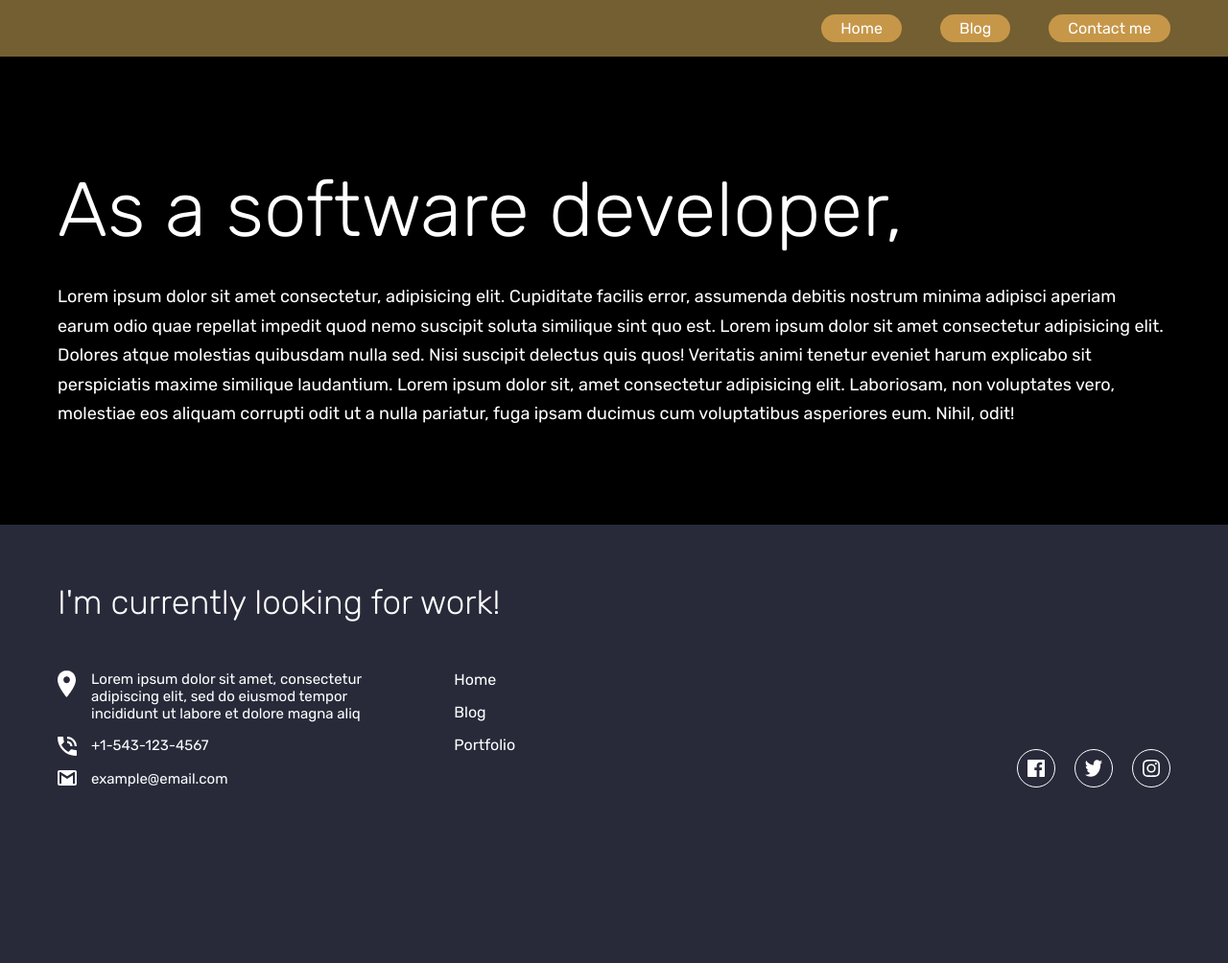
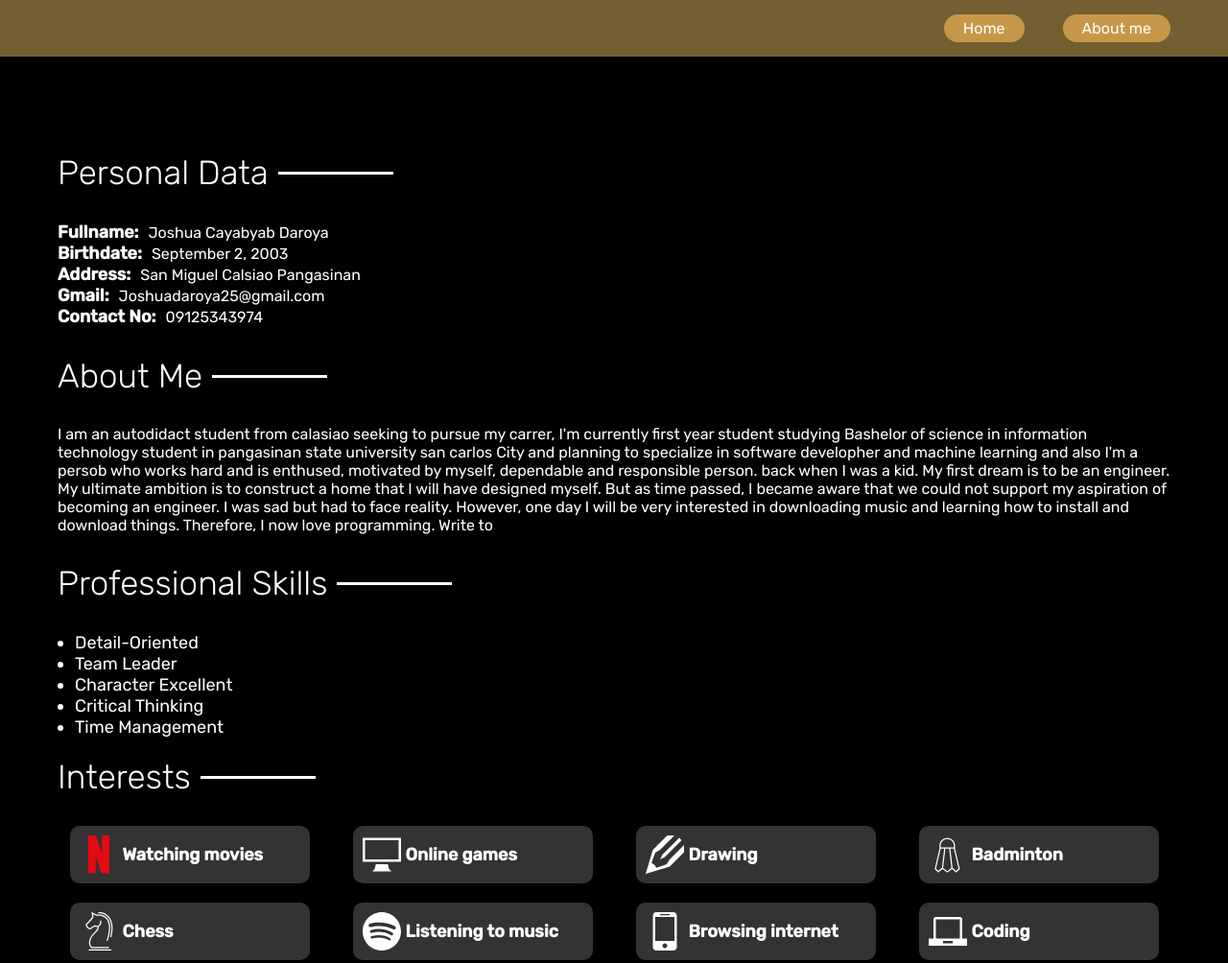
Before and after one commit to anonggentlegentle/Joshua-s-site, a website: page aboutme.html in a window 1280 px wide. Shown: the top 1004 px of the page at 96% size. Before the commit the page ends 881 px from the top, so only its background shows below. Drawn offline with Linux system fonts and the light colour scheme.

Commit message:
Revise content and add styles

```diff
--- a/aboutme.html
+++ b/aboutme.html
@@ -18,13 +18,11 @@
     <header class="header">
       <ul class="header__menu container">
         <li class="header__item">
-          <a href="index.html" class="header__link">Home</a>
+          <a href="#" class="header__link">Home</a>
         </li>
         <li class="header__item">
-          <a href="#" class="header__link">Blog</a>
-        </li>
-        <li class="header__item">
-          <a href="#" class="header__link">Contact me</a>
+          <a href="aboutme.html" target="_blank" class="header__link">
+            About me</a>
         </li>
       </ul>
     </header>
@@ -32,73 +30,126 @@
     <main class="main main--about">
       <section class="container">
         <div class="main__about">
-            <h1 class="heading heading--1">
-             As a software developer,
-            </h1>
-            <p class="main__about-text">
-                Lorem ipsum dolor sit amet consectetur, adipisicing elit. Cupiditate facilis error, assumenda debitis nostrum minima adipisci aperiam earum odio quae repellat impedit quod nemo suscipit soluta similique sint quo est. Lorem ipsum dolor sit amet consectetur adipisicing elit. Dolores atque molestias quibusdam nulla sed. Nisi suscipit delectus quis quos! Veritatis animi tenetur eveniet harum explicabo sit perspiciatis maxime similique laudantium. Lorem ipsum dolor sit, amet consectetur adipisicing elit. Laboriosam, non voluptates vero, molestiae eos aliquam corrupti odit ut a nulla pariatur, fuga ipsam ducimus cum voluptatibus asperiores eum. Nihil, odit!
-            </p>
+            <div class="main__about-personal">
+              <h2 class="heading heading--2 heading--line">
+                Personal Data
+                <span class="main__line-design">&nbsp;</span>
+              </h2>
+
+              <div class="main__about-personal-box">
+                <h4 class="heading heading--4">Fullname:</h4>
+                <p class="main__about-personal-p">Joshua Cayabyab Daroya</p>
+              </div>
+              <div class="main__about-personal-box"><h4 class="heading heading--4">Birthdate:</h4>
+                <p class="main__about-personal-p">September 2, 2003</p></div>
+              <div class="main__about-personal-box"><h4 class="heading heading--4">Address:</h4>
+                <p class="main__about-personal-p">San Miguel Calsiao Pangasinan</p></div>
+              <div class="main__about-personal-box"><h4 class="heading heading--4">Gmail:</h4>
+                <p class="main__about-personal-p">Joshuadaroya25@gmail.com</p></div>
+              <div class="main__about-personal-box"><h4 class="heading heading--4">Contact No:</h4>
+                <p class="main__about-personal-p">09125343974</p></div>
+            </div>
+
+
+            <div class="main__about-me">
+              <h2 class="heading heading--2 heading--line">
+               About Me
+               <span class="main__line-design">&nbsp;</span>
+              </h2>
+              <p class="main__about-me-text">
+                I am an autodidact student  from calasiao seeking to pursue my carrer, I'm currently first year   student studying Bashelor of science in information technology  student in  pangasinan state university san carlos City and planning to specialize in software developher and machine learning and also I'm a persob who works hard and is enthused, motivated by myself, dependable and responsible person. back when I was a kid. My first dream is to be an engineer. My ultimate ambition is to construct a home that I will have designed myself. But as time passed, I became aware that we could not support my aspiration of becoming an engineer. I was sad but had to face reality. However, one day I will be very interested in downloading music and learning how to install and download things. Therefore, I now love programming.
+                Write to
+              </p>
+            </div>
+
+
+              <div class="main__about-skills">
+                <h2 class="heading heading--2 heading--line">
+                  Professional Skills
+                  <span class="main__line-design">&nbsp;</span>
+                </h2>
+
+                <ul class="main__about-list">
+                  <li class="heading heading--4">Detail-Oriented</li>
+                  <li class="heading heading--4">Team Leader</li>
+                  <li class="heading heading--4">Character Excellent</li>
+                  <li class="heading heading--4">Critical Thinking</li>
+                  <li class="heading heading--4">Time Management</li>
+                </ul>
+              </div>
+        </div>
+
+        <div class="main__interest-box">
+          <h2 class="heading heading--2 heading--line">
+            Interests
+            <span class="main__line-design">&nbsp;</span>
+          </h2>
+          <div class="main__interest-list">
+            <div class="main__interest main__interest--1">
+              <div class="main__interest-icon"><img src="images/netflix.svg" alt="Icon" class="main__interest-img"></div>
+              <h4 class="heading heading--4">
+                Watching movies
+              </h4>
+            </div>
+            <div class="main__interest main__interest--2">
+              <div class="main__interest-icon"><img src="images/display.svg" alt="Icon" class="main__interest-img"></div>
+              <h4 class="heading heading--4">
+               Online games
+              </h4>
+            </div>
+            <div class="main__interest main__interest--3">
+              <div class="main__interest-icon"><img src="images/pencil2.svg" alt="Icon" class="main__interest-img"></div>
+              <h4 class="heading heading--4">
+                Drawing
+              </h4>
+            </div>
+            <div class="main__interest main__interest--4">
+              <div class="main__interest-icon"><img src="images/shuttlecock.svg" alt="Icon" class="main__interest-img"></div>
+              <h4 class="heading heading--4">
+                Badminton
+              </h4>
+            </div>
+            <div class="main__interest main__interest--5">
+              <div class="main__interest-icon"><img src="images/strategy.svg" alt="Icon" class="main__interest-img"></div>
+              <h4 class="heading heading--4">
+                Chess
+              </h4>
+            </div>
+            <div class="main__interest main__interest--6">
+              <div class="main__interest-icon"><img src="images/spotify.svg" alt="Icon" class="main__interest-img"></div>
+              <h4 class="heading heading--4">
+                Listening to music
+              </h4>
+            </div>
+            <div class="main__interest main__interest--7">
+              <div class="main__interest-icon"><img src="images/mobile.svg" alt="Icon" class="main__interest-img"></div>
+              <h4 class="heading heading--4">
+                Browsing internet
+              </h4>
+            </div>
+            <div class="main__interest main__interest--8">
+              <div class="main__interest-icon"><img src="images/laptop.svg" alt="Icon" class="main__interest-img"></div>
+              <h4 class="heading heading--4">
+               Coding
+              </h4>
+            </div>
+          </div>
         </div>
       </section>
     </main>
 
     <footer class="footer" id="footer">
       <div class="container">
-        <h2 class="heading heading--2">I'm currently looking for work!</h2>
 
         <div class="footer__main">
-          <div class="footer__details">
-            <div class="footer__photo-icon footer__photo-icon--address">
-              <img
-                src="images/icon-location.svg"
-                alt="Icon"
-                class="footer__icon footer__icon--address"
-              />
-            </div>
-            <p class="footer__text footer__text--address">
-              Lorem ipsum dolor sit amet, consectetur adipiscing elit, sed do
-              eiusmod tempor incididunt ut labore et dolore magna aliq
-            </p>
-            <div class="footer__photo-icon footer__photo-icon--contact">
-              <img
-                src="images/icon-phone.svg"
-                alt="Icon"
-                class="footer__icon footer__icon--contact"
-              />
-            </div>
-            <p class="footer__text footer__text--contact">+1-543-123-4567</p>
-            <div class="footer__photo-icon footer__photo-icon--email">
-              <img
-                src="images/icon-email.svg"
-                alt="Icon"
-                class="footer__icon footer__icon--email"
-              />
-            </div>
-            <p class="footer__text footer__text--email">example@email.com</p>
-          </div>
-
-          <div class="footer__info">
-            <ul class="footer__menu">
-              <li class="footer__item">
-                <a href="index.html" class="footer__link">Home</a>
-              </li>
-              <li class="footer__item">
-                <a href="#" class="footer__link">Blog</a>
-              </li>
-              <li class="footer__item">
-                <a href="#" class="footer__link">Portfolio</a>
-              </li>
-            </ul>
-          </div>
-
           <div class="footer__socials">
-            <a href="#" class="footer__socials-link">
+            <a href="https://www.facebook.com/joshuadaroya125" target="_blank" class="footer__socials-link">
                 <img src="images/icon-facebook.svg" class="footer__socials-photo"></img>
             </a>
-            <a href="#" class="footer__socials-link">
+            <a href="https://twitter.com/JoshuaDenji"  target="_blank" class="footer__socials-link">
                 <img src="images/icon-twitter.svg" class="footer__socials-photo"></img>
             </a>
-            <a href="#" class="footer__socials-link">
+            <a href="https://www.instagram.com/itzjosshuaa/"  target="_blank" class="footer__socials-link">
                 <img src="images/icon-instagram.svg" class="footer__socials-photo"></img>
             </a>
           </div>
--- a/css/style.scss
+++ b/css/style.scss
@@ -90,6 +90,79 @@ video {
 .main {
   background-color: var(--color-black-1);
 
+  &__interest-box {
+    margin-top: 2rem;
+
+    display: flex;
+    flex-direction: column;
+  }
+
+  &__interest-list {
+    display: grid;
+    grid-template-columns: repeat(auto-fit, minmax(25rem, 1fr));
+    justify-items: center;
+    gap: 2rem;
+    align-items: center;
+  }
+
+  &__interest {
+    width: 25rem;
+    background-color: #333;
+    padding: 1rem;
+    border-radius: 1rem;
+    transition: all 0.2s;
+    cursor: pointer;
+
+    display: grid;
+    grid-template-columns: max-content 1fr;
+    align-items: center;
+    column-gap: .5rem;
+
+    &:hover {
+      color: #735f32;
+      scale: 1.05;
+    }
+  }
+
+  &__interest-icon {
+    width: 4rem;
+    height: 4rem;
+  }
+
+  &__interest-img {
+    height: 100%;
+  }
+
+  &__line-design {
+    height: 0.3rem;
+    width: 12rem;
+    background-color: #ffffff;
+  }
+
+  &__about {
+    display: flex;
+    flex-direction: column;
+    row-gap: 3rem;
+  }
+
+  &__about-list {
+    margin-left: 1.8rem;
+  }
+
+  &__about-personal-box {
+    display: flex;
+    column-gap: 1rem;
+    align-items: center;
+  }
+
+  &__about-personal-p {
+    font-size: 1.6rem;
+  }
+
+  &__about-me-text {
+    font-size: 1.6rem;
+  }
+
   &--home {
     min-height: 100vh;
   }
@@ -174,7 +247,6 @@ video {
 
   &__main {
     display: flex;
-    column-gap: 8rem;
 
     @media only screen and (max-width: $bp-1) {
       flex-direction: column;
@@ -183,8 +255,6 @@ video {
   }
 
   &__socials {
-    width: 33.3333%;
-
     align-self: flex-end;
     display: flex;
     column-gap: 2rem;
@@ -218,60 +288,11 @@ video {
   &__socials-photo {
     height: 100%;
   }
-
-  &__info {
-    width: 33.3333%;
-
-    @media only screen and (max-width: $bp-1) {
-      align-self: center;
-    }
-  }
-
-  &__menu {
-    list-style: none;
-    color: var(--color-white);
-
-    display: flex;
-    flex-direction: column;
-    row-gap: 1.5rem;
-
-    @media only screen and (max-width: $bp-1) {
-      flex-direction: row;
-      column-gap: 2rem;
-      justify-content: center;
-    }
-  }
-
-  &__link {
-    &:link,
-    &:visited {
-      text-decoration: none;
-      font-size: 1.6rem;
-      color: var(--color-white);
-      transition: all 0.2s;
-    }
-
-    &:hover {
-      background-color: var(--color-black-1);
-      padding: 0.5rem;
-      scale: 1.1;
-      transform: rotate(2deg);
-    }
-  }
-
-  &__details {
-    width: 33.3333%;
-    font-size: 1.5rem;
-
-    display: grid;
-    grid-template-columns: max-content 1fr;
-    gap: 1.5rem;
-  }
 }
 
 .heading {
   &--1 {
-    font-size: 8rem;
+    font-size: 7rem;
     font-weight: 300;
     line-height: 1.5;
 
@@ -302,7 +323,16 @@ video {
   &--2 {
     font-size: 3.5rem;
     font-weight: 300;
-    margin-bottom: 5rem;
+    margin-bottom: 3rem;
+
+    display: flex;
+    align-items: center;
+    column-gap: 1rem;
+  }
+
+  &--4 {
+    font-size: 1.8rem;
+
   }
 }
 
```
Also changed, not shown: index.html (+6 -10 lines), css/style.css, images/display.svg (added), images/joshuap.jpg (added), images/laptop.svg (added), images/mobile.svg (added), images/netflix.svg (added), images/pencil2.svg (added), images/shuttlecock.svg (added), images/spotify.svg (added), images/strategy.svg (added), 1 other file.
